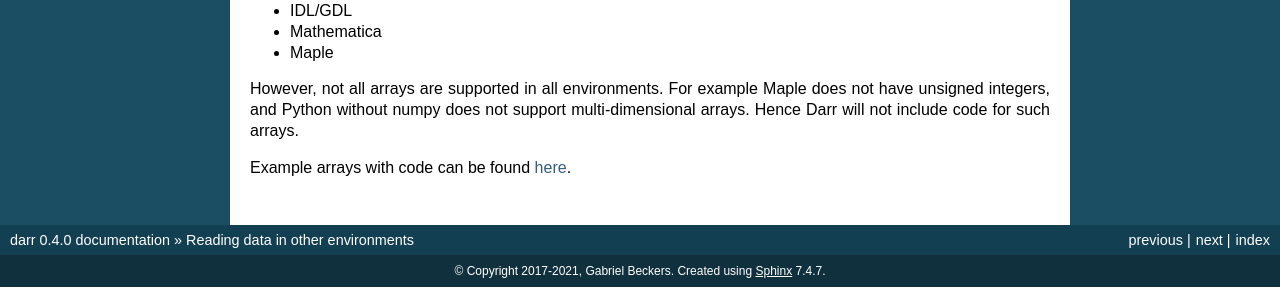
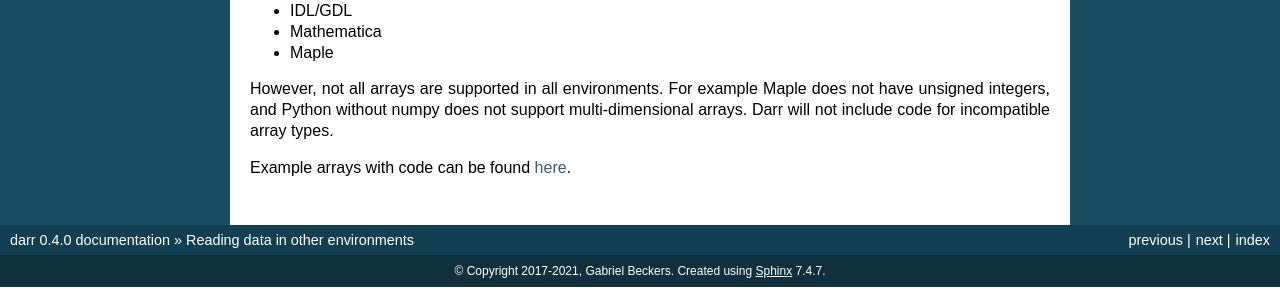
Before and after one commit to gbeckers/Darr, a Sphinx documentation site: the page built from docs/readcode.rst, in a window 1280 px wide. Shown: the part 315-608 px from the top of the page. Built offline with Sphinx 7.4.7, drawn with Linux system fonts in a browser that asks for light colours.

Commit message:
minor improvement read code doc

```diff
--- a/docs/readcode.rst
+++ b/docs/readcode.rst
@@ -18,7 +18,8 @@ to read the array in other analysis platforms. Currently supported are:
 
 However, not all arrays are supported in all environments. For example Maple
 does not have unsigned integers, and Python without numpy does not support
-multi-dimensional arrays. Hence Darr will not include code for such arrays.
+multi-dimensional arrays. Darr will not include code for incompatible array
+types.
 
 Example arrays with code can be found `here <https://github
 .com/gbeckers/Darr/tree/master/examplearrays>`__.
```
